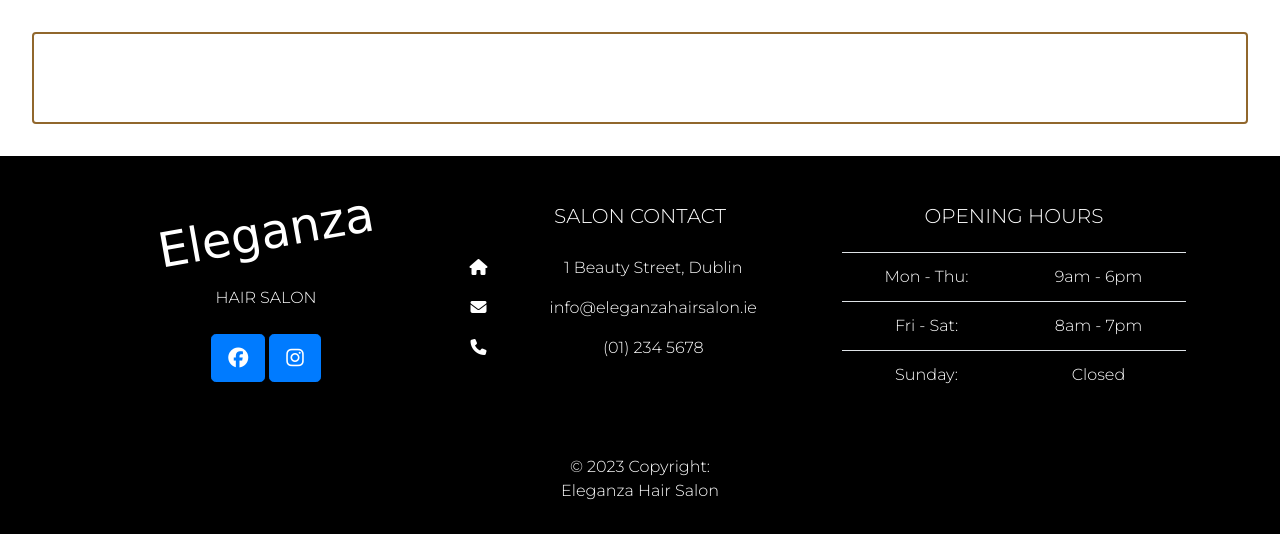
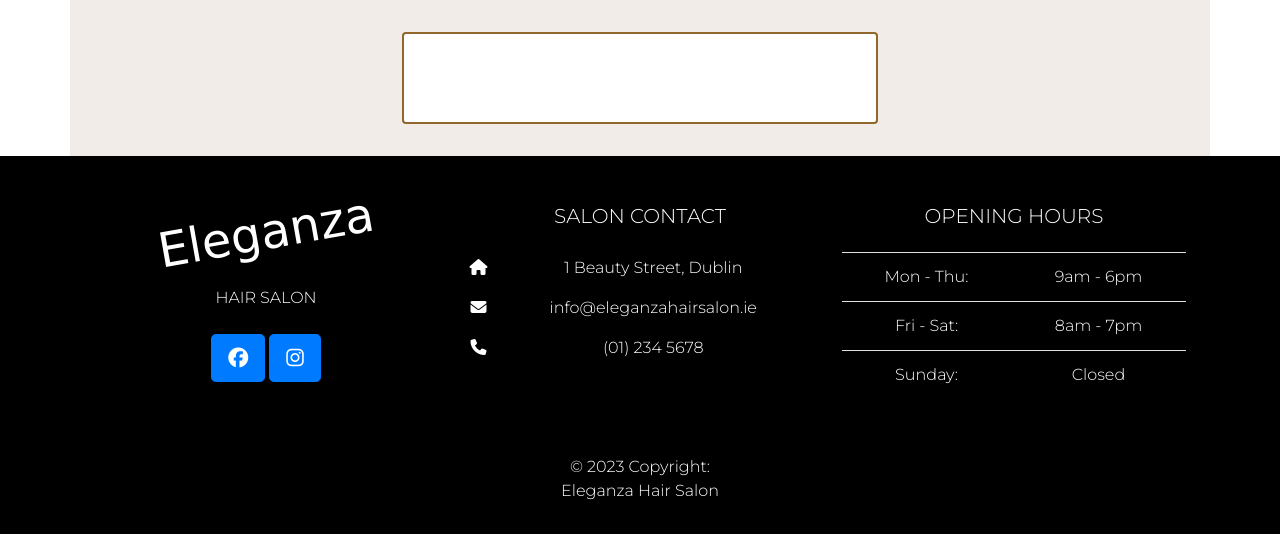
Before and after one commit to ip69719/ci-portfolio-four, a Django app: page /book in a window 1280 px wide. Shown: the part 56-590 px from the top of the page. Run offline with Django 3.2, Linux system fonts and the light colour scheme; some libraries are stand-ins or nearby versions; some web fonts are replaced.

Commit message:
style: add bootstrap grid classes to change the width of the booking form

```diff
--- a/templates/book.html
+++ b/templates/book.html
@@ -4,6 +4,9 @@
 
 {% block content %}
 
+<div class="container container-account h-100">
+    <div class="row align-items-center h-100">
+        <div class="col-xs-12 col-12 col-md-6 mx-auto">
             <div class="card">
                 <div class="card-body">
                     {% if user.is_authenticated %}
@@ -19,6 +22,8 @@
                     {% endif %}
                 </div>
             </div>
-
+        </div>
+    </div>
+</div>
 
 {% endblock %}
```
Lines whose indentation alone changed are shown as unchanged.
